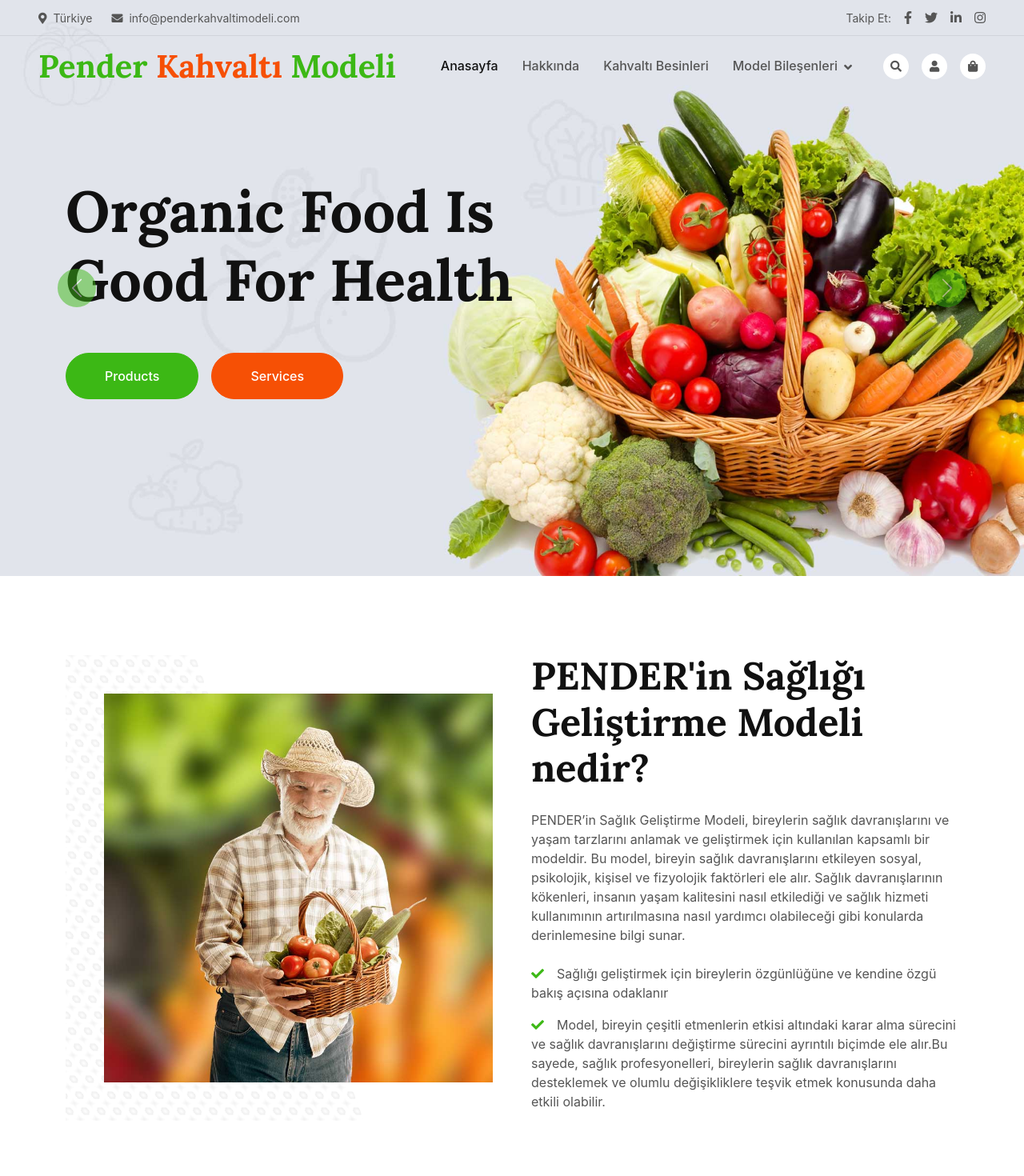
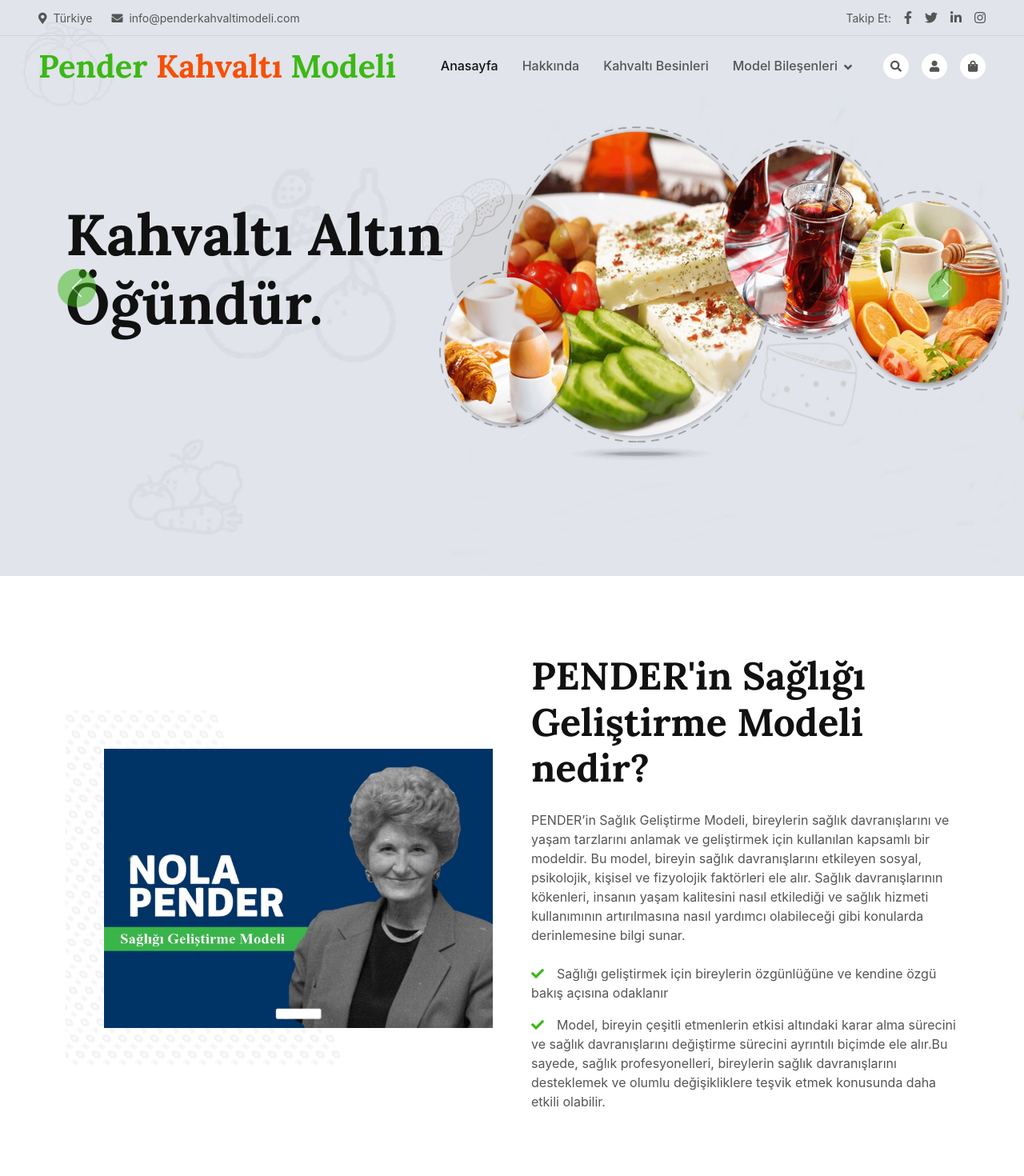
Before and after one commit to kburaky/pender, a React (Create React App) app: page / in a window 1280 px wide. Shown: the top 1470 px of the page at 80% size. Built offline with nearby package versions, Linux system fonts and the light colour scheme.

Commit message:
modified:   public/img/carousel-1.jpg 	modified:   public/img/carousel-2.jpg 	modified:   src/components/About.jsx 	modified:   src/components/Carousel.jsx 	modified:   src/components/Product.jsx

```diff
--- a/src/components/About.jsx
+++ b/src/components/About.jsx
@@ -8,7 +8,7 @@ function About() {
             <div className="row g-5 align-items-center">
                 <div className="col-lg-6 wow fadeIn" data-wow-delay="0.1s">
                     <div className="about-img position-relative overflow-hidden p-5 pe-0">
-                        <img className="img-fluid w-100" alt='' src="img/about.jpg"/>
+                        <img className="img-fluid w-100" alt='' src="img/nola.jpg"/>
                     </div>
                 </div>
                 <div className="col-lg-6 wow fadeIn" data-wow-delay="0.5s">
--- a/src/components/Carousel.jsx
+++ b/src/components/Carousel.jsx
@@ -12,9 +12,8 @@ function Carousel() {
                         <div className="container">
                             <div className="row justify-content-start">
                                 <div className="col-lg-7">
-                                    <h1 className="display-2 mb-5 animated slideInDown">Organic Food Is Good For Health</h1>
-                                    <a href="" className="btn btn-primary rounded-pill py-sm-3 px-sm-5">Products</a>
-                                    <a href="" className="btn btn-secondary rounded-pill py-sm-3 px-sm-5 ms-3">Services</a>
+                                    <h1 className="display-2 mb-5 animated slideInDown">Kahvaltı Altın Öğündür.</h1>
+
                                 </div>
                             </div>
                         </div>
@@ -26,9 +25,8 @@ function Carousel() {
                         <div className="container">
                             <div className="row justify-content-start">
                                 <div className="col-lg-7">
-                                    <h1 className="display-2 mb-5 animated slideInDown">Natural Food Is Always Healthy</h1>
-                                    <a href="" className="btn btn-primary rounded-pill py-sm-3 px-sm-5">Products</a>
-                                    <a href="" className="btn btn-secondary rounded-pill py-sm-3 px-sm-5 ms-3">Services</a>
+                                    <h1 className="display-2 mb-5 animated slideInDown">Enerji Dolu Bir Gün İçin Hazırlık!</h1>
+
                                 </div>
                             </div>
                         </div>
--- a/src/components/Product.jsx
+++ b/src/components/Product.jsx
@@ -14,19 +14,7 @@ function Product() {
                         <p>Tempor ut dolore lorem kasd vero ipsum sit eirmod sit. Ipsum diam justo sed rebum vero dolor duo.</p>
                     </div>
                 </div>
-                <div className="col-lg-6 text-start text-lg-end wow slideInRight" data-wow-delay="0.1s">
-                    <ul className="nav nav-pills d-inline-flex justify-content-end mb-5">
-                        <li className="nav-item me-2">
-                            <a className="btn btn-outline-primary border-2 active" data-bs-toggle="pill" href="#tab-1">Vegetable</a>
-                        </li>
-                        <li className="nav-item me-2">
-                            <a className="btn btn-outline-primary border-2" data-bs-toggle="pill" href="#tab-2">Fruits </a>
-                        </li>
-                        <li className="nav-item me-0">
-                            <a className="btn btn-outline-primary border-2" data-bs-toggle="pill" href="#tab-3">Fresh</a>
-                        </li>
-                    </ul>
-                </div>
+
             </div>
             <div className="tab-content">
                 <div id="tab-1" className="tab-pane fade show p-0 active">
```
Also changed, not shown: public/img/carousel-1.jpg, public/img/carousel-2.jpg.
